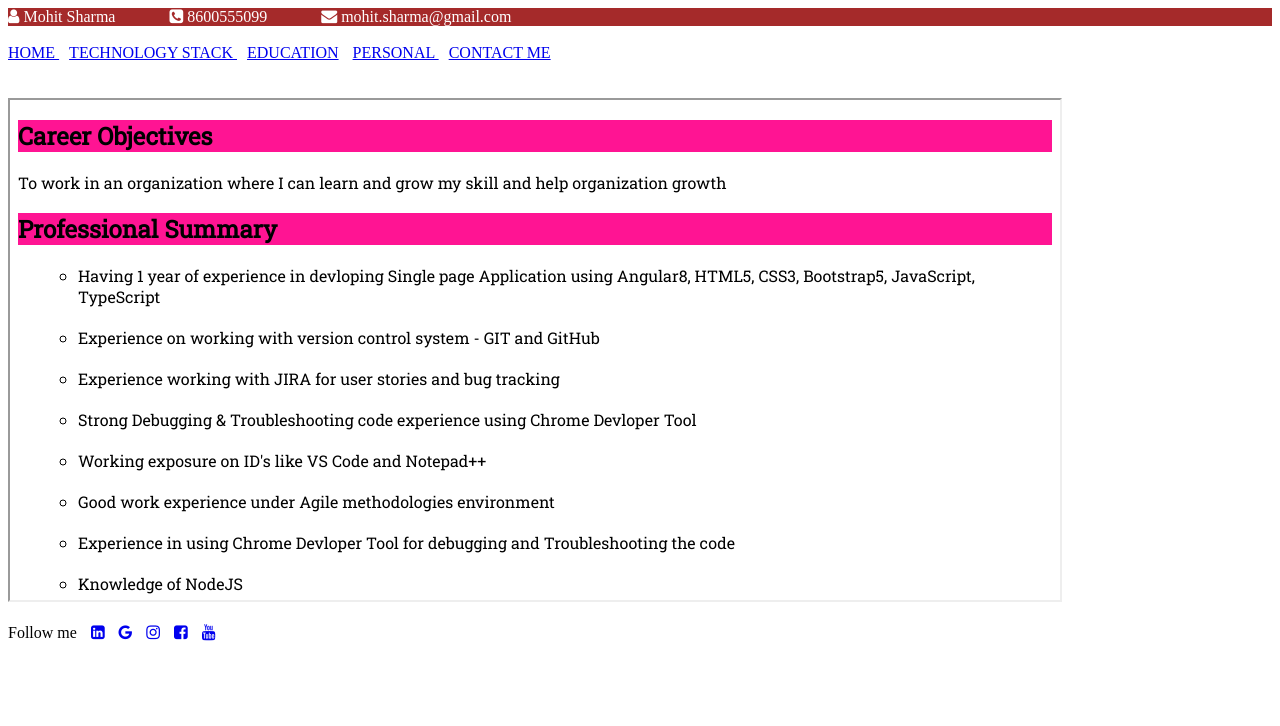
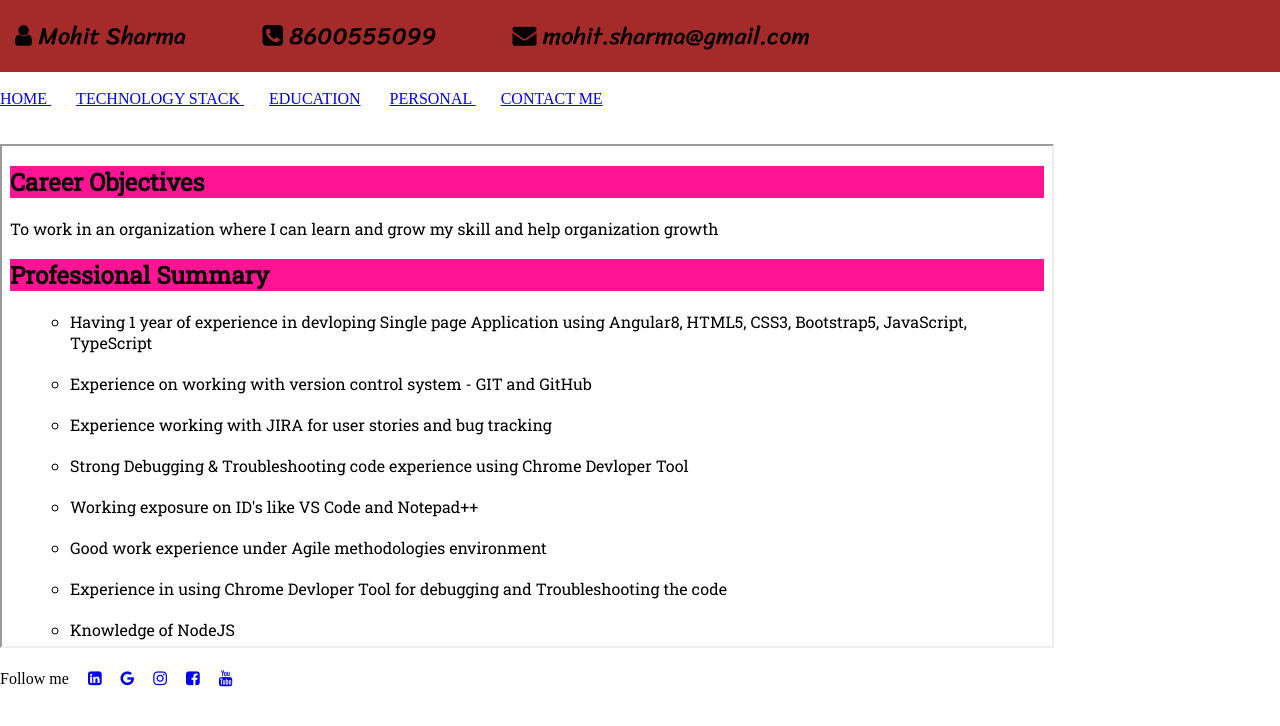
Before and after one commit to shwetapise9292/my_profile, a plain HTML site: page index.html in a window 1280 px wide. Drawn offline with Linux system fonts and the light colour scheme.

Commit message:
Applied margin

```diff
--- a/index.html
+++ b/index.html
@@ -4,43 +4,60 @@
         <title> Index Page </title>
         <!-- CDN Link -->
         <link rel="stylesheet" href="https://cdnjs.cloudflare.com/ajax/libs/font-awesome/4.7.0/css/font-awesome.min.css">
+
+        <!-- Google font family -->
+        <link rel="preconnect" href="https://fonts.googleapis.com">
+        <link rel="preconnect" href="https://fonts.gstatic.com" crossorigin>
+        <link href="https://fonts.googleapis.com/css2?family=Sriracha&display=swap" rel="stylesheet">
         <style>
-             header{
-                color: white;
+            /* Universal selector */
+            *{
+                margin: 0px;
+                padding: 0px;
+            }
+
+            header{
                 background-color: brown;
+                padding: 15px;
+                font-size: x-large;
+                font-family: 'Sriracha', cursive;
             }
-            #username, #mobile{
-                margin-right: 50px;
+
+            .userinfo{
+                margin-right: 70px;
             }
-            #home, #techno, #education, #personal{
-                margin-right: 10px;
+            .navBar{
+                margin-right: 25px;
             }
-            #followme, #linkedin, #google, #instagram, #facebook{
-                margin-right: 10px;
+            .fontIcon{
+                margin-right: 15px;
+                te
             }
+
+
         </style>
     </head>
     <body>
         <header>
             <i class="fa fa-user" aria-hidden="true"></i>
-            <span id="username"> Mohit Sharma </span>
+            <span class="userinfo"> Mohit Sharma </span>
 
             <i class="fa fa-phone-square" aria-hidden="true"></i>
-            <span id="mobile"> 8600555099 </span>
+            <span class="userinfo"> 8600555099 </span>
 
             <i class="fa fa-envelope" aria-hidden="true"></i>
-            <span> mohit.sharma@gmail.com </span>
+            <span class="userinfo"> mohit.sharma@gmail.com </span>
 
         </header>
 
         <br>
 
         <nav>
-            <a href="home.html" target="frame" id="home"> HOME </a>
-            <a href="techStack.html" target="frame" id="techno"> TECHNOLOGY STACK </a>
-            <a href="education.html" target="frame" id="education"> EDUCATION</a>
-            <a href="personal.html" target="frame" id="personal"> PERSONAL </a>
-            <a href="contactus.html" target="frame"> CONTACT ME </a>
+            <a href="home.html" target="frame" class="navBar"> HOME </a>
+            <a href="techStack.html" target="frame" class="navBar"> TECHNOLOGY STACK </a>
+            <a href="education.html" target="frame" class="navBar"> EDUCATION</a>
+            <a href="personal.html" target="frame" class="navBar"> PERSONAL </a>
+            <a href="contactus.html" target="frame" class="navBar"> CONTACT ME </a>
         </nav>
 
         <br>
@@ -50,16 +67,16 @@
         <br>
         <br>
 
-        <span id="followme"> Follow me </span>
+        <span id="followme" class="fontIcon"> Follow me </span>
 
-        <a href="https://in.linkedin.com/" target="_blank" id="linkedin"> <i class="fa fa-linkedin-square" aria-hidden="true"></i></a>
+        <a href="https://in.linkedin.com/" target="_blank" id="linkedin" class="fontIcon"> <i class="fa fa-linkedin-square" aria-hidden="true"></i></a>
 
-        <a href="https://www.google.com/" target="_blank" id="google"> <i class="fa fa-google" aria-hidden="true"></i></a>
+        <a href="https://www.google.com/" target="_blank" id="google" class="fontIcon"> <i class="fa fa-google" aria-hidden="true"></i></a>
 
-        <a href="https://www.instagram.com/" target="blank" id="instagram"> <i class="fa fa-instagram" aria-hidden="true"></i></a>
+        <a href="https://www.instagram.com/" target="blank" id="instagram" class="fontIcon"> <i class="fa fa-instagram" aria-hidden="true"></i></a>
 
-        <a href="https://www.facebook.com/" target="_blank" id="facebook"> <i class="fa fa-facebook-square" aria-hidden="true"></i></a>
+        <a href="https://www.facebook.com/" target="_blank" id="facebook" class="fontIcon"> <i class="fa fa-facebook-square" aria-hidden="true"></i></a>
 
-        <a href="https://www.youtube.com/" target="_blank"><i class="fa fa-youtube" aria-hidden="true"></i></a>
+        <a href="https://www.youtube.com/" target="_blank" class="fontIcon"><i class="fa fa-youtube" aria-hidden="true"></i></a>
     </body>
 </html>
```
